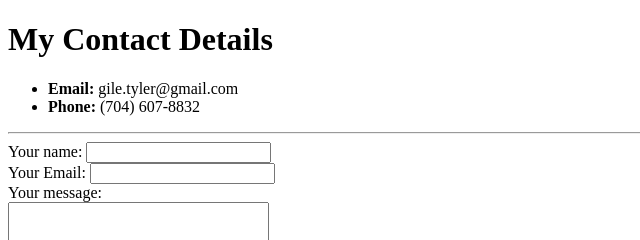
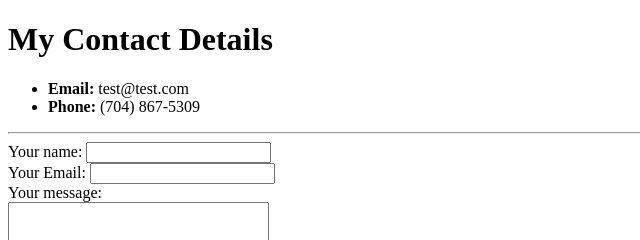
Before and after one commit to tgile512/cv, a plain HTML site: page contact.html in a window 1280 px wide. Shown: the top 240 px of the page, 0-640 px from the left. Drawn offline with Linux system fonts and the light colour scheme.

Commit message:
Update contact.html

```diff
--- a/contact.html
+++ b/contact.html
@@ -11,8 +11,8 @@
 <body>
     <h1>My Contact Details</h1>
     <ul>
-        <li><strong>Email: </strong>gile.tyler@gmail.com</li>
-        <li><strong>Phone: </strong>(704) 607-8832</li>
+        <li><strong>Email: </strong>test@test.com</li>
+        <li><strong>Phone: </strong>(704) 867-5309</li>
     </ul>
     <hr>
     <form action="mailto:gile.tyler@gmail.com" method="post" enctype="text/plain">
```
